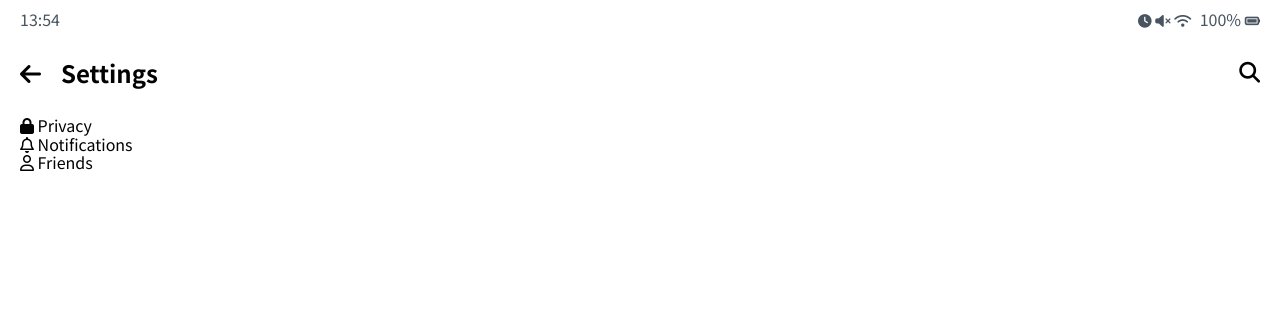
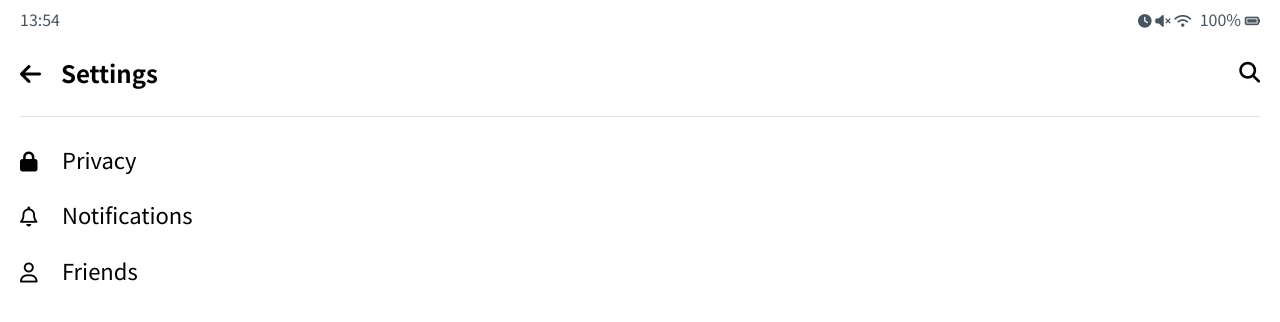
Before and after one commit to gloriaJun/cocoa-clone, a website built with webpack: page src/settings.html in a window 1280 px wide. Built offline with nearby package versions, Linux system fonts and the light colour scheme.

Commit message:
style: settings page

```diff
--- a/src/settings.html
+++ b/src/settings.html
@@ -41,7 +41,7 @@
       </div>
     </header>
 
-    <main class="settigs">
+    <main class="settings">
       <section class="settings__sections">
         <ul class="settings__list">
           <li class="settings__setting">
--- /dev/null
+++ b/src/styles/settings.css
@@ -0,0 +1,23 @@
+.settings .settings__sections {
+    border-top: 1px solid #dfe4ea;;
+    padding: 30px 0;
+}
+
+.settings  .settings__setting {
+    margin-bottom: 30px;
+}
+
+.settings  .settings__setting:last-child {
+    margin-bottom: 0;
+}
+
+.settings__setting .setting__icon {
+    font-size: 20px;
+    margin-right: 20px;
+}
+
+.settings__setting .setting__title {
+    font-size: 22px;
+    font-weight: 300;
+    cursor: pointer;
+}
--- a/src/styles/styles.css
+++ b/src/styles/styles.css
@@ -14,3 +14,4 @@
 @import 'friends.css';
 @import 'find.css';
 @import 'more.css';
+@import 'settings.css';
```
